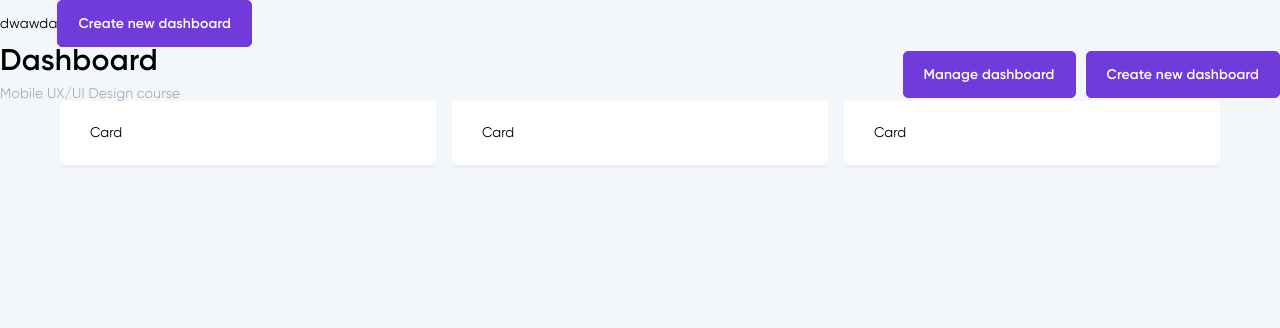
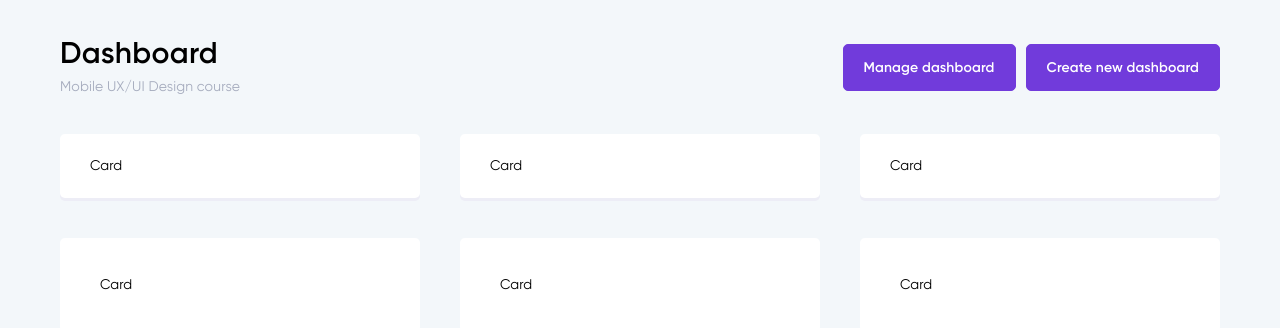
Before and after one commit to kritzona/online-course-dashboard, a React (Create React App) app: page / in a window 1280 px wide. Shown: the top 328 px of the page. Built offline with nearby package versions, Linux system fonts and the light colour scheme.

Commit message:
Изменил межэлементное расстояние в сетке

```diff
--- a/src/components/atoms/Row/RowStyled.tsx
+++ b/src/components/atoms/Row/RowStyled.tsx
@@ -6,7 +6,7 @@ interface IProps {
 }
 
 const RowStyled = styled.div<IProps>`
-  ${({ gutter }) => css`
+  ${({ theme, gutter }) => css`
     width: 100%;
     display: grid;
     display: -ms-grid;
@@ -15,14 +15,14 @@ const RowStyled = styled.div<IProps>`
 
     grid-template-columns: repeat(12, 1fr);
     grid-template-rows: auto;
-    grid-column-gap: 16px;
+    grid-column-gap: ${theme.sizes.stepSize * 4}px;
 
     -ms-grid-columns: 1fr 1fr 1fr 1fr 1fr 1fr 1fr 1fr 1fr 1fr 1fr 1fr;
     -ms-grid-rows: auto;
 
     ${gutter &&
     css`
-      grid-row-gap: 16px;
+      grid-row-gap: ${theme.sizes.stepSize * 4}px;
     `}
     ${!gutter &&
     css`
--- a/src/views/HomeView/HomeView.tsx
+++ b/src/views/HomeView/HomeView.tsx
@@ -14,16 +14,16 @@ interface IProps {}
 const HomeView = (props: IProps) => {
   return (
     <HomeViewStyled>
-      <Text>dwawda</Text>
-      <Button>Create new dashboard</Button>
-      <ContentHeader>
-        <>
-          <Button>Manage dashboard</Button>
-          <Button>Create new dashboard</Button>
-        </>
-      </ContentHeader>
-      <Wrapper>
+      <Wrapper paddingY={true}>
         <Row gutter={true}>
+          <Column size={12}>
+            <ContentHeader>
+              <>
+                <Button>Manage dashboard</Button>
+                <Button>Create new dashboard</Button>
+              </>
+            </ContentHeader>
+          </Column>
           <Column size={4}>
             <Card>
               <ContentWrapper size="normal">Card</ContentWrapper>
@@ -39,6 +39,21 @@ const HomeView = (props: IProps) => {
               <ContentWrapper size="normal">Card</ContentWrapper>
             </Card>
           </Column>
+          <Column size={4}>
+            <Card>
+              <ContentWrapper size="large">Card</ContentWrapper>
+            </Card>
+          </Column>
+          <Column size={4}>
+            <Card>
+              <ContentWrapper size="large">Card</ContentWrapper>
+            </Card>
+          </Column>
+          <Column size={4}>
+            <Card>
+              <ContentWrapper size="large">Card</ContentWrapper>
+            </Card>
+          </Column>
         </Row>
       </Wrapper>
     </HomeViewStyled>
```
